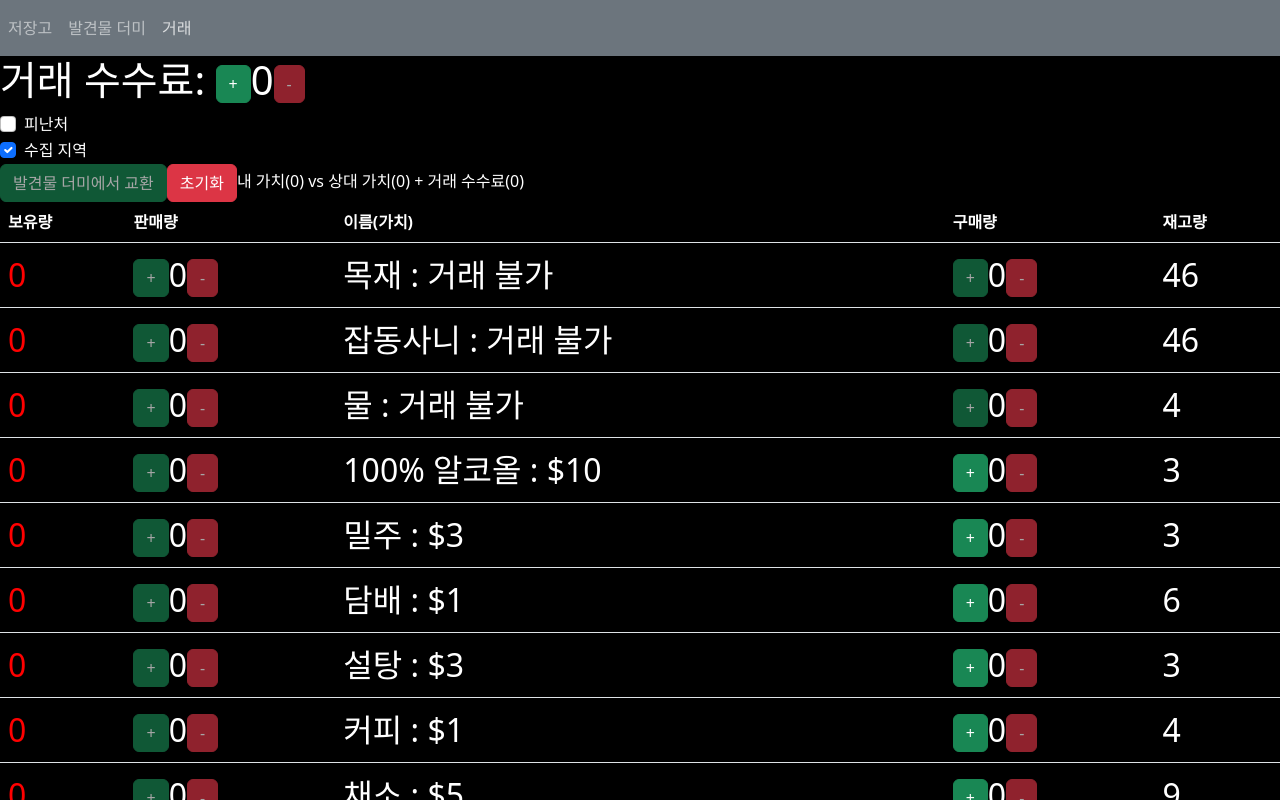
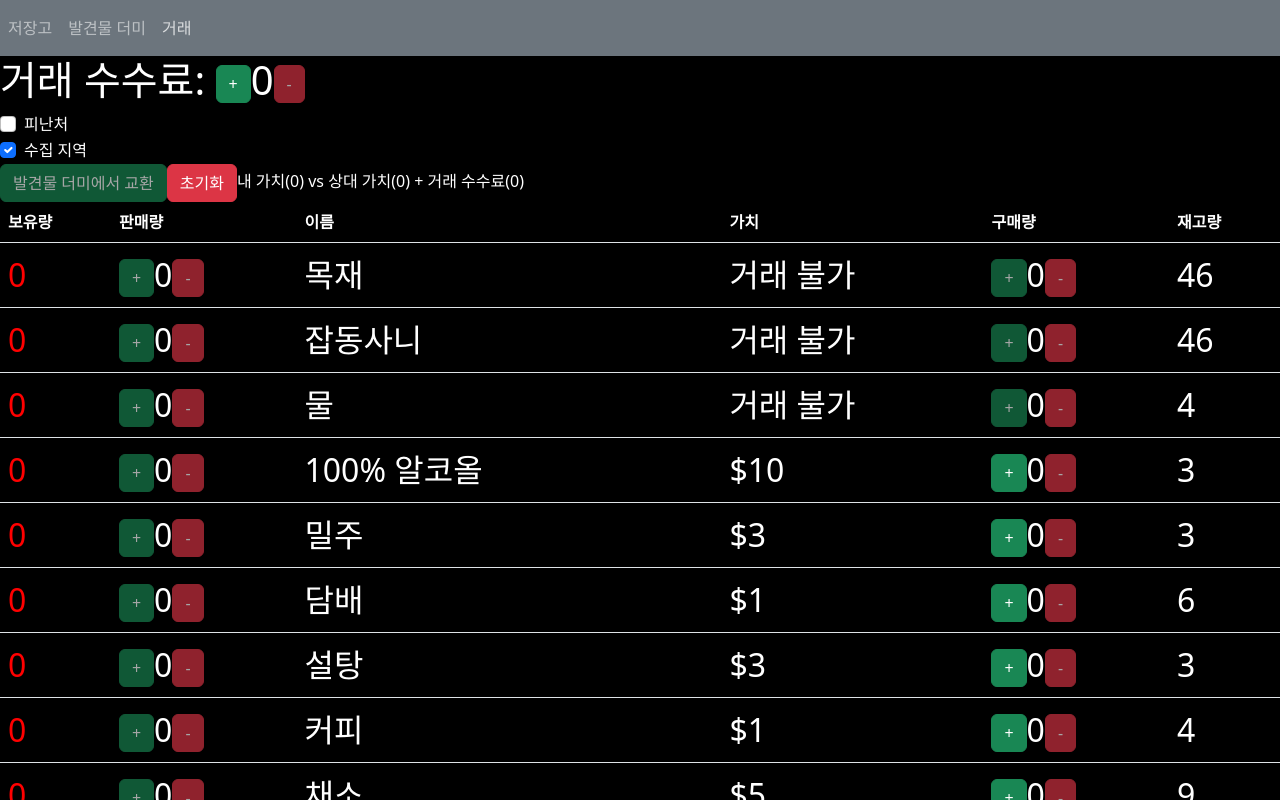
Before and after one commit to AndroidNetrunner/this-war-of-mine, a Next.js app: page /shelter in a window 1280 px wide. Both pictures are taken after a click on the button "거래". Shown: the top 800 px of the page. Built offline with nearby package versions, Linux system fonts and the light colour scheme.

Commit message:
[FIX] 거래 페이지에서 자원 이름과 가치를 분리

```diff
--- a/src/components/TradingInOutside.tsx
+++ b/src/components/TradingInOutside.tsx
@@ -59,7 +59,8 @@ export default function TradingInOutside({ comission }: { comission: number }) {
           <tr className={styles.title}>
             <th>보유량</th>
             <th>판매량</th>
-            <th>이름(가치)</th>
+            <th>이름</th>
+            <th>가치</th>
             <th>구매량</th>
             <th>재고량</th>
           </tr>
--- a/src/components/TradingRow.tsx
+++ b/src/components/TradingRow.tsx
@@ -58,9 +58,8 @@ export default function TradingRow({
           -
         </Button>
       </td>
-      <td>
-        {korean} : {value >= 0 ? `$${value}` : `거래 불가`}
-      </td>
+      <td>{korean}</td>
+      <td>{value >= 0 ? `$${value}` : `거래 불가`}</td>
       <td>
         <Button
           variant="success"
```
